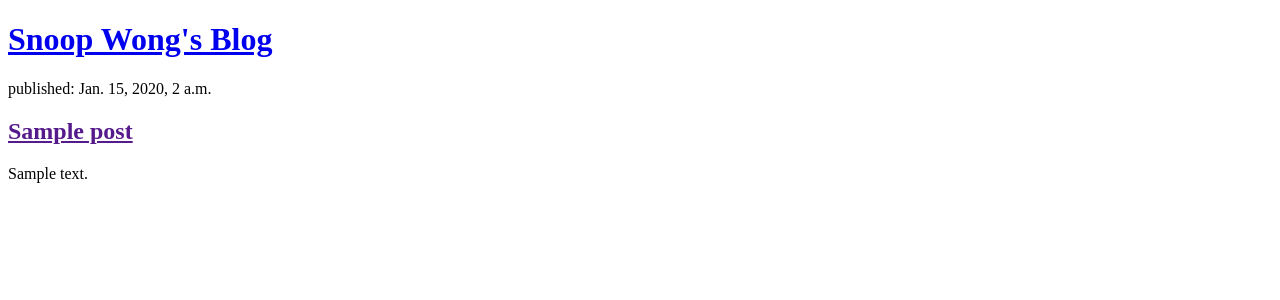
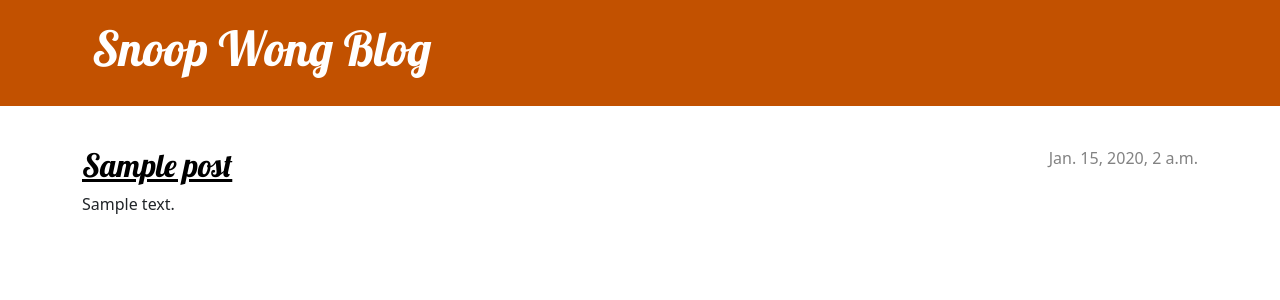
Before and after one commit to micompany4/my-first-blog, a Django app: page / in a window 1280 px wide. Shown: the top 300 px of the page. Run offline with Django 3.2, Linux system fonts and the light colour scheme; tables that the repository leaves empty hold one stand-in row (values such as "Sample post").

Commit message:
stylizing

```diff
--- /dev/null
+++ b/blog/static/css/blog.css
@@ -0,0 +1,70 @@
+.page-header {
+    background-color: #C25100;
+    margin-top: 0;
+    margin-bottom: 40px;
+    padding: 20px 20px 20px 40px;
+}
+
+.page-header h1,
+.page-header h1 a,
+.page-header h1 a:visited,
+.page-header h1 a:active {
+    color: #ffffff;
+    font-size: 36pt;
+    text-decoration: none;
+}
+
+h1,
+h2,
+h3,
+h4 {
+    font-family: 'Lobster', cursive;
+}
+
+.date {
+    color: #828282;
+}
+
+.save {
+    float: right;
+}
+
+.post-form textarea,
+.post-form input {
+    width: 100%;
+}
+
+.top-menu,
+.top-menu:hover,
+.top-menu:visited {
+    color: #ffffff;
+    float: right;
+    font-size: 26pt;
+    margin-right: 20px;
+}
+
+.post {
+    margin-bottom: 70px;
+}
+
+.post h2 a,
+.post h2 a:visited {
+    color: #000000;
+}
+
+.post > .date,
+.post > .actions {
+    float: right;
+}
+
+.btn-secondary,
+.btn-secondary:visited {
+    color: #C25100;
+    background: none;
+    border-color: #C25100;
+}
+
+.btn-secondary:hover {
+    color: #FFFFFF;
+    background-color: #C25100;
+}
--- /dev/null
+++ b/blog/templates/blog/base.html
@@ -0,0 +1,30 @@
+{% load static %}
+<!DOCTYPE html>
+<html>
+	<head>
+		<title>Snoop Wong blog</title>
+		<link
+			rel="stylesheet"
+			href="https://cdn.jsdelivr.net/npm/bootstrap@5.1.3/dist/css/bootstrap.min.css"
+			integrity="sha384-1BmE4kWBq78iYhFldvKuhfTAU6auU8tT94WrHftjDbrCEXSU1oBoqyl2QvZ6jIW3"
+			crossorigin="anonymous"
+		/>
+		<link
+			rel="stylesheet"
+			href="https://fonts.googleapis.com/css?family=Lobster&subset=latin,latin-ext"
+		/>
+		<link rel="stylesheet" href="{% static 'css/blog.css' %}" />
+	</head>
+	<body>
+		<header class="page-header">
+			<div class="container">
+				<h1><a href="/">Snoop Wong Blog</a></h1>
+			</div>
+		</header>
+		<main class="container">
+			<div class="row">
+				<div class="col">{% block content %} {% endblock %}</div>
+			</div>
+		</main>
+	</body>
+</html>
--- a/blog/templates/blog/post_list.html
+++ b/blog/templates/blog/post_list.html
@@ -1,19 +1,7 @@
-<!DOCTYPE html>
-<html>
-    <head>
-        <title>Snoop Wong's blog</title>
-    </head>
-    <body>
-        <header>
-            <h1><a href="/">Snoop Wong's Blog</a></h1>
-        </header>
-
-        {% for post in posts %}
-            <article>
-                <time>published: {{ post.published_date }}</time>
-                <h2><a href="">{{ post.title }}</a></h2>
-                <p>{{ post.text|linebreaksbr }}</p>
-            </article>
-        {% endfor %}
-    </body>
-</html>
+{% extends 'blog/base.html' %} {% block content %} {% for post in posts %}
+<article class="post">
+	<time class="date"> {{ post.published_date }} </time>
+	<h2><a href="">{{ post.title }}</a></h2>
+	<p>{{ post.text|linebreaksbr }}</p>
+</article>
+{% endfor %} {% endblock %}
```
